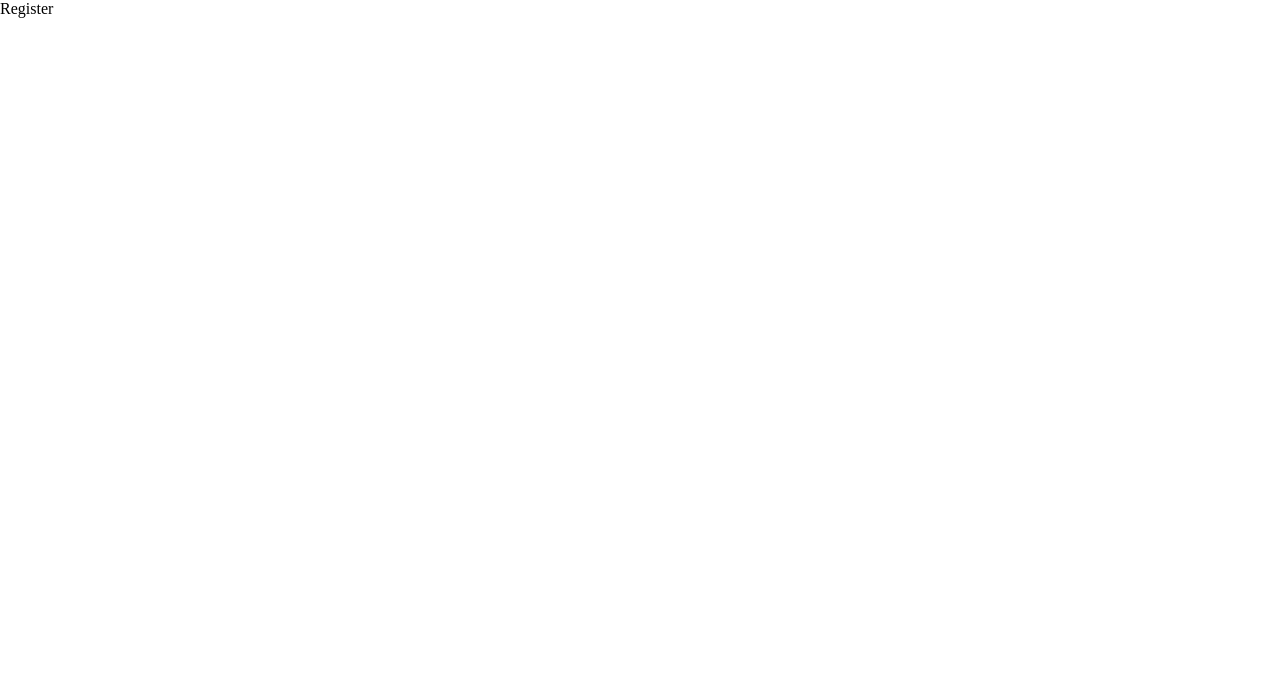
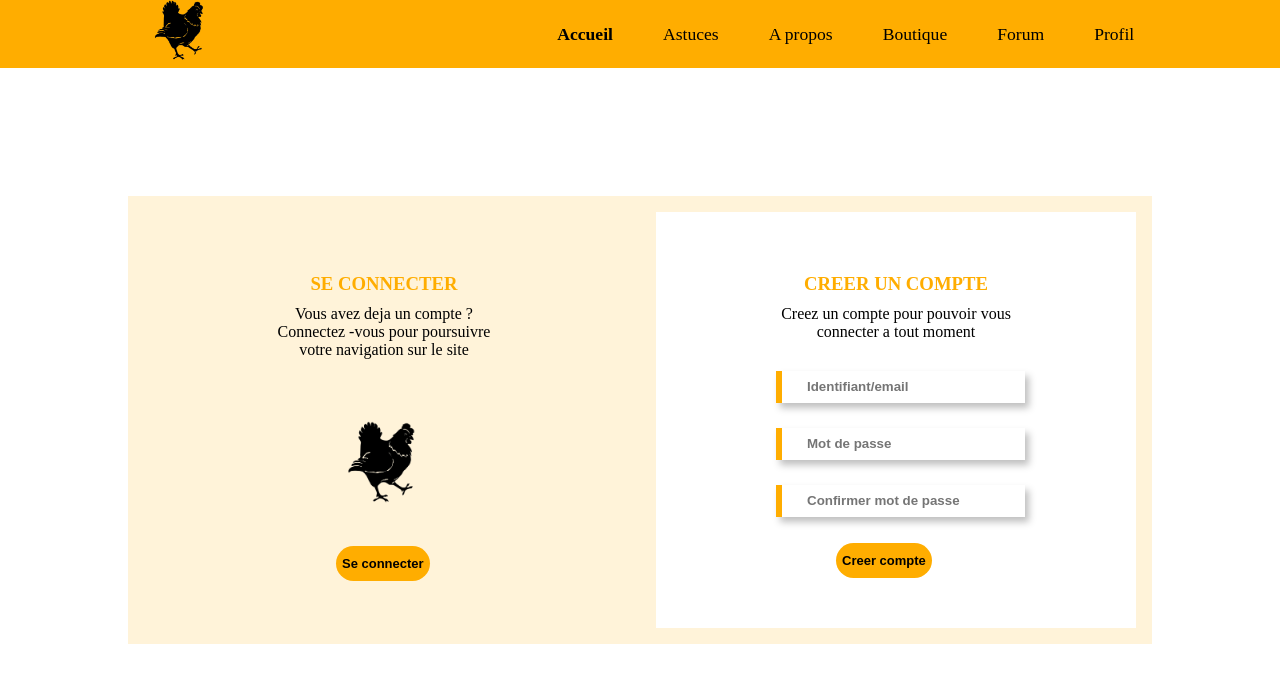
Before and after one commit to DiarieToure/snPlumesFront, a React (Create React App) app in the folder front/: page /register in a window 1280 px wide. Shown: the top 682 px of the page. Built offline with nearby package versions, Linux system fonts and the light colour scheme.

Commit message:
register page

```diff
--- a/front/package.json
+++ b/front/package.json
@@ -11,6 +11,7 @@
     "react-bootstrap": "^2.5.0",
     "react-dom": "^18.2.0",
     "react-icons": "^4.4.0",
+    "react-router-dom": "^6.4.0",
     "react-scripts": "5.0.1",
     "react-slideshow-image": "^4.0.4",
     "swiper": "^8.3.2",
--- a/front/src/App.js
+++ b/front/src/App.js
@@ -1,8 +1,9 @@
 // import { Navbar } from "./homePage/topbar/topbar";
 import Home from "./homePage/home/Home";
 import {Routes,Route  } from "react-router-dom";
-import Login from "./Pages/login/login";
-import Register from "./Pages/register/register";
+import Login from "./Pages/Profil/login/login"
+import Register from "./Pages/Profil/register/register"
+
 
 function App() {
 
--- /dev/null
+++ b/front/src/Pages/Profil/register/register.css
@@ -0,0 +1,130 @@
+.registerContainer .register{
+height: 100vh;
+display: flex;
+justify-content: center;
+margin: 8%;
+border: rgba(255, 173, 0, 0.15) solid 1em;
+background-color: rgba(255, 173, 0, 0.15);
+
+
+}
+
+colContainer.loginLeftPart{
+    width: 100%;
+    display: block;
+    margin-left: auto;
+    justify-content: center;
+    padding-top: 2%;
+    border: solid 1em rgba(255, 174, 0, 0);
+
+}
+div.loginLeftPartImg{
+    margin: auto;
+    width: 6em;
+    margin-top: 2em;
+
+}
+.loginLeftPart button{
+
+    height: 35px;
+    border-radius:30px;
+    font-size: small;
+    margin-top: 5%;
+    background-color: #FFAD00;
+    font-weight: 700;
+    border: none;
+    margin: auto;
+
+
+
+   }
+div.rowContainer{
+    display: flex;
+   background-color: rgba(255, 173, 0, 0.15);
+    margin: 10%;
+
+}
+.registerContainer .register .rightpart{
+    /* width:50%; */
+    height: 100%;
+    background-color: #fff;
+    justify-content: center;
+
+}
+colContainer.registerRightPart {
+
+    width: 100%;
+    margin: auto;
+    padding-top: 2%;
+    background-color: #fff;
+    border: solid 1em rgba(255, 173, 0, 0.15);
+    display: block;
+
+
+}
+.registerForm{
+    width: 50%;
+    margin: auto;
+}
+.registerRightPart form input{
+/* width: 75%; */
+border-radius: 0%;
+height:30px;
+box-shadow: 4px 5px 7px rgba(0, 0, 0, 0.25);
+border: 0em;
+border-left:solid #FFAD00 0.5em ;
+font-size: smaller;
+color: black;
+font-weight: 700;
+padding-left: 25px;
+width: 90%;
+}
+ .submitBtn{
+
+    margin-left: 25%;
+    margin-bottom: 50px;
+
+
+}
+.registerForm button{
+
+    height: 35px;
+    border-radius:30px;
+    font-size: small;
+    margin-top: 1%;
+    background-color: #FFAD00;
+    font-weight: 700;
+    border: none;
+}
+
+@media screen and (max-width:780px) {
+    div.rowContainer{
+        display: flex;
+        flex-direction: column-reverse;
+        background-color: rgba(255, 173, 0, 0.15);
+        margin: 10%;
+
+    }
+    colContainer.registerRightPart{
+        width: 90%;
+
+    }
+    div.registerForm {
+        width: 90%;
+        margin-left: 5%;
+    }
+    div.registerForm button{
+    width: 90%;
+    }
+
+
+    .registerRightPart form input{
+        font-size: x-small;
+    }
+    .submitBtn {
+        width: 30%;
+        margin:auto;
+
+        margin-bottom: 5%;
+    }
+}
--- /dev/null
+++ b/front/src/Pages/Profil/register/register.jsx
@@ -0,0 +1,75 @@
+import React from 'react'
+import { Navbar } from '../../../topbar/topbar'
+import './register.css'
+import Form from 'react-bootstrap/Form';
+import Button from 'react-bootstrap/Button';
+import { Container } from 'react-bootstrap';
+
+export default function Register() {
+  return (
+    <div className="registerContainer">
+     <Navbar/>
+      <Container >
+        <div className='rowContainer' >
+
+          <colContainer className='loginLeftPart'>
+            <div className="descLeftPart"style={{padding:'40px 0px 30px 0px',margin:'auto',width:'50%',textAlign:'center'}}>
+                <h3  style={{marginBottom:'10px',color:'#ffad00'  }}>SE CONNECTER</h3>
+                <p>Vous avez deja un compte ? <br />
+                  Connectez -vous pour poursuivre votre navigation sur le site</p>
+            </div>
+            <div className="loginLeftPartImg">
+              <img src="../../images/logo.png" alt="connection" style={{marginBottom:'2.10em',width:'100%'}} />
+
+              <Button type="submit">
+                Se connecter
+              </Button>
+
+            </div>
+
+          </colContainer>
+
+          <colContainer className="registerRightPart">
+                <div className="descRightPart" style={{padding:'40px 0px 30px 0px',margin:'auto',width:'50%',textAlign:'center'}}>
+                  <h3 style={{marginBottom:'10px',color:'#ffad00'}}>CREER UN COMPTE</h3>
+                  <p>Creez un compte pour pouvoir vous connecter a tout moment</p>
+
+                </div>
+
+                <div className="registerForm">
+                  <Form >
+                <Form.Group className="mb-3" controlId="formBasicEmail">
+                  {/* <Form.Label>Email address</Form.Label> */}
+                  <span><Form.Control type="email" placeholder="Identifiant/email" /></span>
+                </Form.Group>
+
+                <Form.Group className="mb-3" controlId="formBasicPassword">
+                  {/* <Form.Label>Password</Form.Label> */}
+                  <Form.Control type="password" placeholder="Mot de passe" />
+                </Form.Group>
+
+                <Form.Group className="mb-3" controlId="formBasicPassword">
+                  {/* <Form.Label>Password</Form.Label> */}
+                  <Form.Control type="password" placeholder="Confirmer mot de passe" />
+                </Form.Group>
+
+                {/* <Form.Group className="mb-3" controlId="formBasicCheckbox">
+                  <Form.Check type="checkbox" label="Check me out" />
+                </Form.Group> */}
+
+                  </Form>
+                <div className='submitBtn'>
+                  <Button type="submit">
+                    Creer compte
+                  </Button>
+                </div>
+                </div>
+
+
+          </colContainer>
+        </div>
+
+      </Container>
+    </div>
+  )
+}
--- a/front/src/Pages/register/register.jsx
+++ /dev/null
@@ -1,7 +0,0 @@
-import React from 'react'
-
-export default function Register() {
-  return (
-    <div>Register</div>
-  )
-}
--- a/front/src/homePage/home/Home.jsx
+++ b/front/src/homePage/home/Home.jsx
@@ -8,7 +8,7 @@ import Contact from './contact/contact'
 import Footer from '../../footer/footer'
 import Forum from './forum/forum'
 import "./home.css"
-import { Navbar } from '../topbar/topbar'
+import { Navbar } from '../../topbar/topbar'
 
 export default function Home() {
   return (
--- a/front/src/homePage/topbar/topbar.css
+++ b/front/src/topbar/topbar.css
@@ -49,18 +49,18 @@
 
 
     #navbar{
-        display: flex;
+        display: none;
         flex-direction: column;
-
         position: absolute;
         top: 60px;
-        right: -500px;
+        right: -300px;
         width: 300px;
         height: 50;
         background: rgb(255, 174, 0);
 
     }
     #navbar.active{
+        display: flex;
         right: 0px;
         height: 80vh;
         opacity: 1;
```
Also changed, not shown: front/src/Pages/Profil/login/login.jsx (renamed from front/src/Pages/login/login.jsx), front/src/topbar/topbar.jsx (renamed from front/src/homePage/topbar/topbar.jsx), 1 other file (tests, documents, lock files or other folders).
